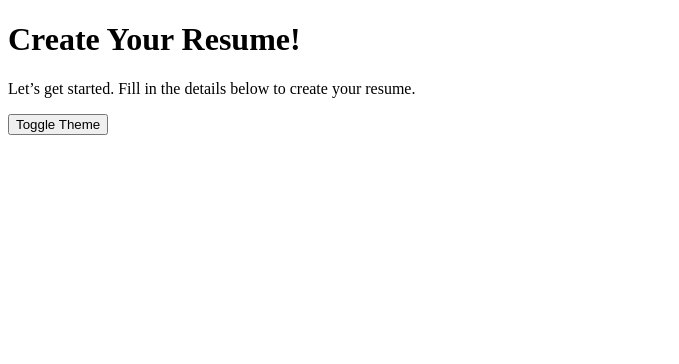
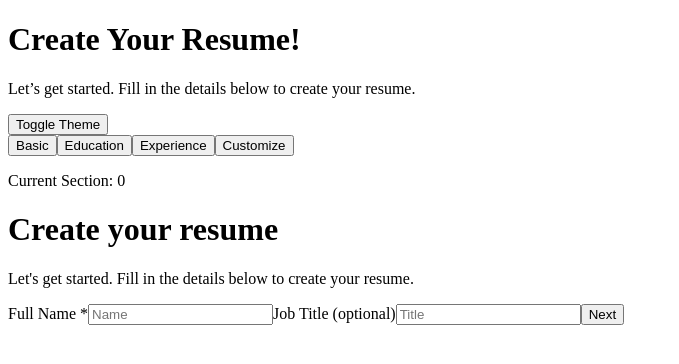
Before and after one commit to aneesh199608/odin-cv-application, a React (Vite) app: page / in a window 1280 px wide. Shown: the top 364 px of the page, without its empty margins (0-679 px from the left). Built offline with nearby package versions, Linux system fonts and the light colour scheme.

Commit message:
feat: implement UI updates when user clicks on section

```diff
--- a/src/App.jsx
+++ b/src/App.jsx
@@ -3,6 +3,7 @@ import './style.css'
 import BasicDetailsForm from './components/BasicDetailsForm';
 import GeneralPreview from './GeneralPreview';
 import FormHeader from './components/FormHeader';
+import SectionToggle from './components/SectionToggle';
 
 export default function App() {
   const [resume, setResume] = useState({
@@ -18,7 +19,16 @@ export default function App() {
     <>
       <div className="app">
         <FormHeader />
-        {/* <SectionToggle step={step} setStep={setStep} /> */}
+        <SectionToggle step={step} setStep={setStep} />
+        <p>Current Section: {step}</p>
+        {step === '0' && (
+          <BasicDetailsForm
+            data={resume.general}
+            onChange={(general) =>
+              setResume({...resume,general})
+            }
+          />
+        )}
         {/* <GeneralPreview resume={resume} /> */}
       </div>
     </>
--- /dev/null
+++ b/src/components/SectionToggle.jsx
@@ -0,0 +1,23 @@
+export default function SectionToggle({ step, setStep }) {
+    const sections = [
+        { id: '0', label: 'Basic', text: 'Basic'},
+        { id: '1', label: 'Education', text: 'Education'},
+        { id: '2', label: 'Experience', text: 'Experience'},
+        { id: '3', label: 'Customize', text: 'Customize'},
+    ];
+
+    return (
+        <div className="section-toggle">
+            {sections.map((section) => (
+                <button
+                    key={section.id}
+                    className={`toggle-button ${step === section.id ? 'active' : ''}`}
+                    onClick={() => setStep(section.id)}
+                    aria-label={section.label}
+                    >
+                        <span>{section.text}</span>
+                    </button>
+            ))}
+        </div>
+    );
+}
```
